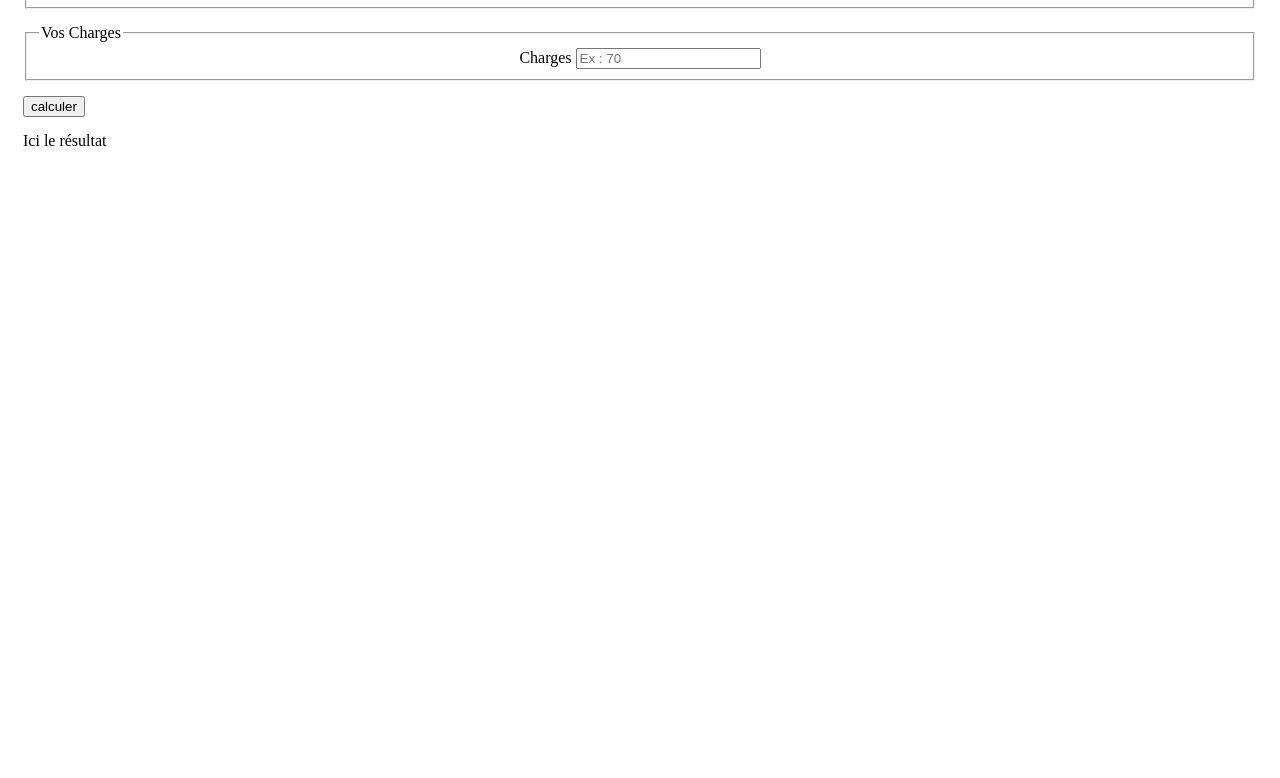
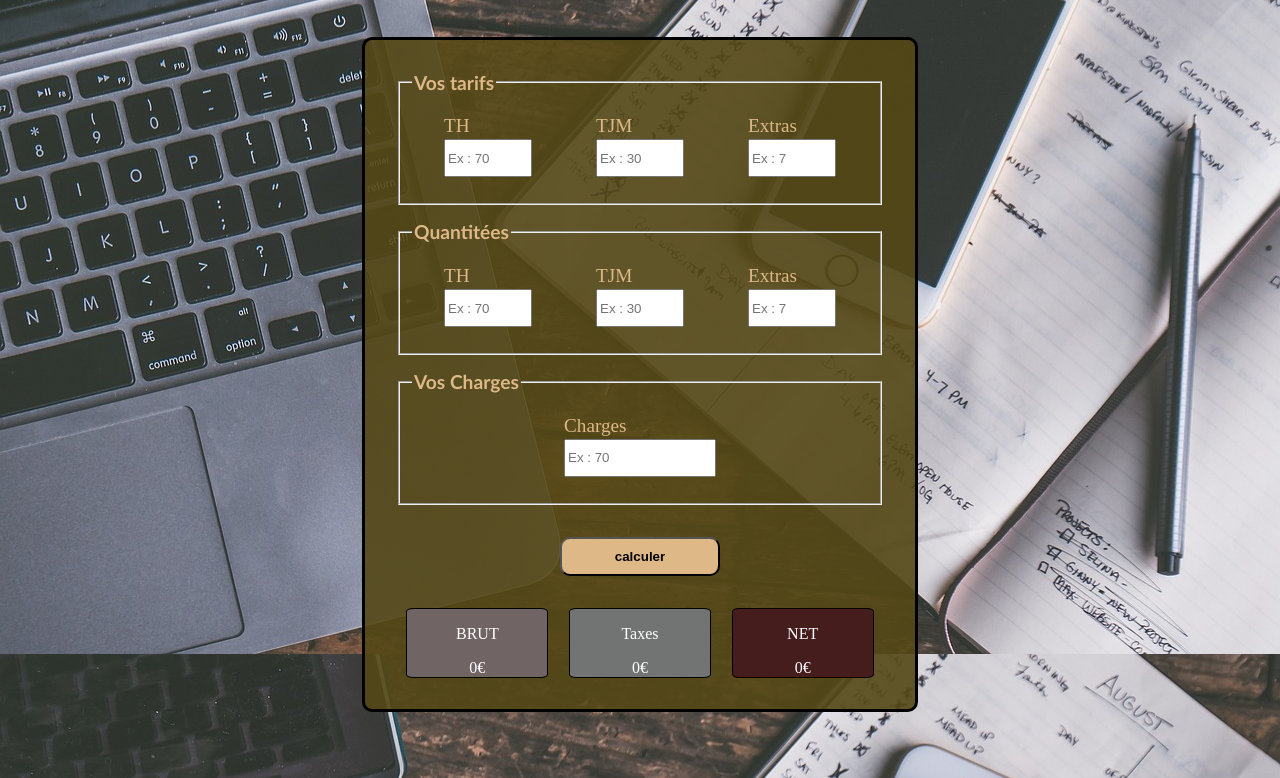
Before and after one commit to Fredlannes/projetJS, a plain HTML site: page FreelanceMoney/index.html in a window 1280 px wide. Shown: the part 199-977 px from the top of the page. Before the commit the page ends 800 px from the top, so only its background shows below. Drawn offline with Linux system fonts and the light colour scheme.

Commit message:
mise en place du css

```diff
--- a/FreelanceMoney/index.html
+++ b/FreelanceMoney/index.html
@@ -11,21 +11,22 @@
         <h1>Freelance Money calculator</h1>
     </header>
 
-    <form class="formCalcul">
+    <main class="container">
+        <form class="formCalcul" id="formCalculGain">
             <div class="sectionCalcul pricing">
                 <fieldset class="form-container">
                     <legend>Vos tarifs</legend>
                     <div class="form-field">
-                    <label>TH</label>
-                    <input name="TH" type="number" placeholder="Ex : 70">
+                        <label class="form-label">TH</label>
+                        <input class="form-control" name="TH" type="number" placeholder="Ex : 70">
                     </div>
                     <div class="form-field">
-                    <label>TJM</label>
-                    <input name="TJM" type="number" placeholder="Ex : 30">
+                        <label class="form-label">TJM</label>
+                        <input class="form-control" name="TJM" type="number" placeholder="Ex : 30">
                     </div>
                     <div class="form-field">
-                    <label>Extras</label>
-                    <input name="Extras" type="number" placeholder="Ex : 7">
+                        <label class="form-label">Extras</label>
+                        <input class="form-control" name="Extras" type="number" placeholder="Ex : 7">
                     </div>
                 </fieldset>
             </div>
@@ -34,16 +35,16 @@
                 <fieldset class="form-container">
                     <legend>Quantitées</legend>
                     <div class="form-field">
-                    <label>TH</label>
-                    <input name="qteTH" type="number" placeholder="Ex : 70">
+                        <label class="form-label">TH</label>
+                        <input class="form-control" name="qteTH" type="number" placeholder="Ex : 70">
                     </div>
                     <div class="form-field">
-                    <label>TJM</label>
-                    <input name="qteTJM" type="number" placeholder="Ex : 30">
+                        <label class="form-label">TJM</label>
+                        <input class="form-control" name="qteTJM" type="number" placeholder="Ex : 30">
                     </div>
                     <div class="form-field">
-                    <label>Extras</label>
-                    <input name="qteExtras" type="number" placeholder="Ex : 7">
+                        <label class="form-label">Extras</label>
+                        <input class="form-control" name="qteExtras" type="number" placeholder="Ex : 7">
                     </div>
                 </fieldset>
             </div>
@@ -52,19 +53,34 @@
                 <fieldset class="form-container">
                     <legend>Vos Charges</legend>
                     <div class="form-field">
-                    <label>Charges</label>
-                    <input name="Charge" type="number" placeholder="Ex : 70">
+                        <label class="form-label">Charges</label>
+                        <input class="form-control"name="Charges" type="number" placeholder="Ex : 70">
                     </div>
                 </fieldset>
             </div>
+
             <div class="sectionCalcul validation">
-            <button>calculer</button>
+                <button id="buttonValidation" type="button">calculer</button>
             </div>
 
             <div class="sectionCalcul result">
-            Ici le résultat
+                <div class="form-container">
+                    <div class="resultDiv resultBrut">
+                        <p>BRUT</p>
+                        <span id="resultatBrut">0€</span>
+                    </div>
+                    <div class="resultDiv resultDifference">
+                        <p>Taxes</p>
+                        <span id="resultatDifference">0€</span>
+                    </div>
+                    <div class="resultDiv resultNet">
+                        <p>NET</p>
+                        <span id="resultatNet">0€</span>
+                    </div>
+                </div>
             </div>
         </form>
+    </main>
 
 
 
--- a/FreelanceMoney/script.js
+++ b/FreelanceMoney/script.js
@@ -0,0 +1,14 @@
+function calculGain(){
+    let myForm = document.getElementById("formCalculGain");
+    let formObjet = new FormData(myForm);
+
+    let tauxHorraire = formObjet.get("TH");
+    let tauxJournalier = formObjet.get("TJM");
+    let extras = formObjet.get("Extras");
+
+    let qteTauxHorraire = formObjet.get("qteTH");
+    let qteTauxJournalier = formObjet.get("qteTJM");
+    let qteExtras = formObjet.get("qteExtras");
+
+    let charges = formObjet.get('Charges')
+}
--- a/FreelanceMoney/style.css
+++ b/FreelanceMoney/style.css
@@ -1,8 +1,120 @@
-.formCalcul .sectionCalcul {
-    margin: 15px;
+body {
+    margin: 0;
+    padding: 0;
+    box-sizing: border-box;
+    background-image: url("./images/bureau.jpg");
+    background-repeat: no-repeat;
+    background-size: cover;
+    background-attachment: fixed;
+
+}
+
+h1 {
+    text-align: center;
+    padding: 25px;
+    color: burlywood;
+    font-size: 4em;
+    font-family:'Trebuchet MS', 'Lucida Sans Unicode', 'Lucida Grande', 'Lucida Sans', Arial, sans-serif;
+}
+
+
+.container{
+    display: flex;
+    justify-content: center;
+    align-items: center ;
+    flex-wrap: wrap;
+    margin: 50px;
+}
+
+.formCalcul{
+    padding: 1em;
+    margin: 1em;
+    border: 3px solid black;
+    border-radius: 10px;
+    max-width: 700px;
+    height: 100%;
+    background-color: rgba(84, 72, 22, 0.9);
+}
+
+.formCalcul:hover{
+    scale: 1.1;
 }
 
 .form-container {
     display: flex;
     justify-content: space-around;
+    flex-wrap: wrap;
 }
+
+.formCalcul .sectionCalcul {
+    margin: 15px;
+}
+
+.form-field {
+    display: flex;
+    flex-direction: column;
+    padding: 1em 2em 1em 2em;
+}
+
+.form-control {
+    width: 5rem;
+    height: 2rem;
+}
+
+.fees .form-control {
+    width: 9rem;
+}
+
+.form-label{
+    color: burlywood;
+    font-size: 1.2em;
+    margin-bottom: 2px;
+}
+
+legend {
+    color: burlywood;
+    font-size: larger;
+    font-weight: bold;
+    font-family: 'Trebuchet MS', 'Lucida Sans Unicode', 'Lucida Grande', 'Lucida Sans', Arial, sans-serif;
+}
+
+.sectionCalcul.validation {
+    display: flex;
+    justify-content: center;
+    margin: 2em 0 2em 0;
+}
+
+button{
+    padding: 10px;
+    width: 10rem;
+    border-radius: 10px;
+    background-color: burlywood;
+    font-weight: bold;
+}
+
+button:hover {
+    background-color: bisque;
+}
+
+.resultDiv {
+    text-align: center;
+    font-weight: 500;
+    border: solid 1px black;
+    border-radius: 5%;
+    min-width: 140px;
+}
+
+.resultBrut{
+    background-color: #716464;
+    color:white;
+}
+
+.resultDifference{
+    background-color: #717473;
+    color:white;
+}
+
+.resultNet{
+    background-color: rgb(69, 29, 29);
+    color:white;
+}
```
Also changed, not shown: FreelanceMoney/images/bureau.jpg (added). Lines whose indentation alone changed are shown as unchanged.
